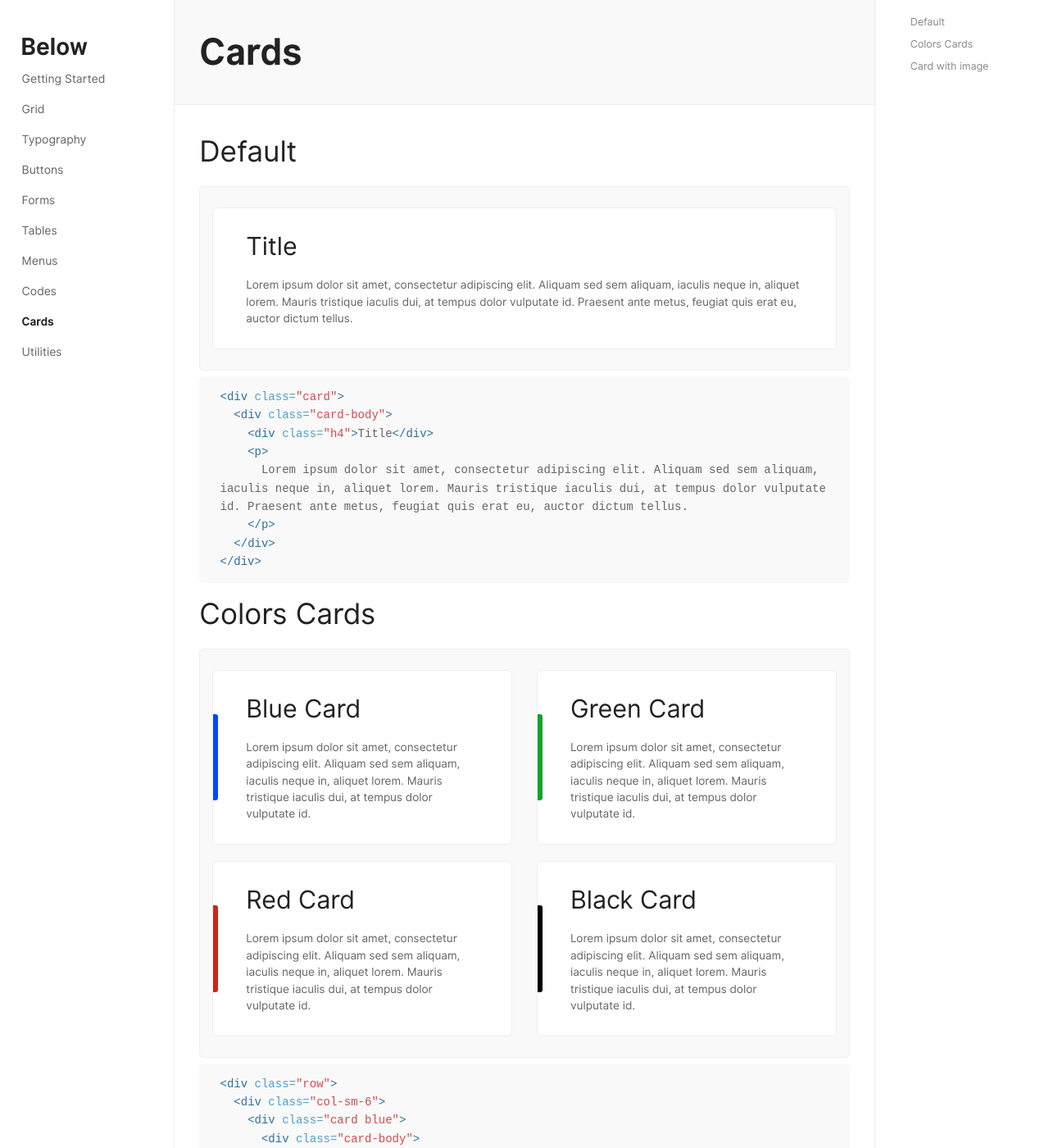
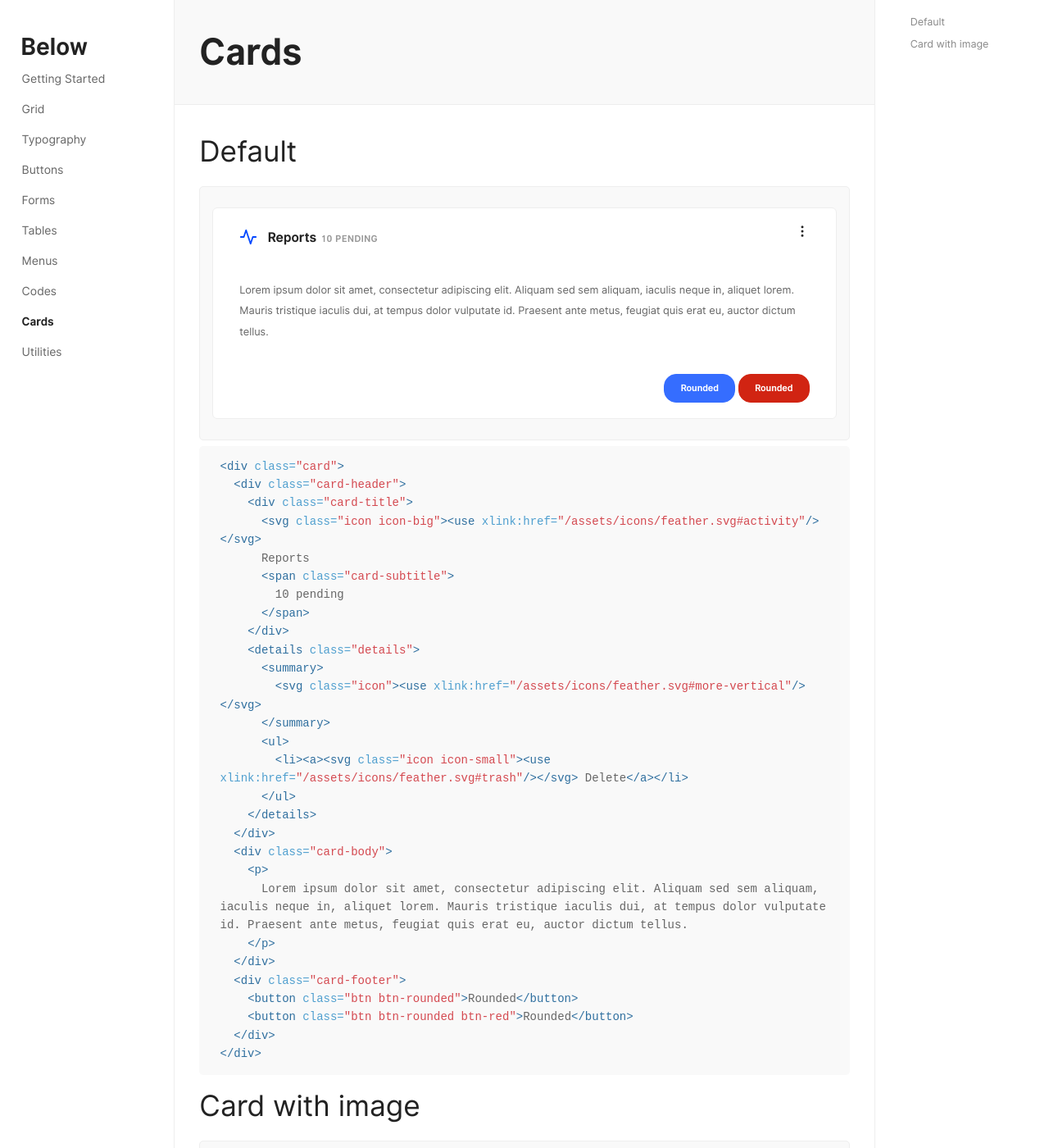
Before and after one commit to innusource/below, a Jekyll site: the page built from 09-cards.md, in a window 1280 px wide and 1400 px high. Shown: the whole window at 82% size. Built offline with Jekyll 4.4.1, drawn with Linux system fonts in a browser that asks for light colours; some of the changed text lies outside the part shown.

Commit message:
cards init

```diff
--- a/09-cards.md
+++ b/09-cards.md
@@ -10,73 +10,52 @@ toc: true
 ### Default
 {% capture example %}
 <div class="card">
+  <div class="card-header">
+    <div class="card-title">
+      <svg class="icon icon-big"><use xlink:href="/assets/icons/feather.svg#activity"/></svg>
+      Reports
+      <span class="card-subtitle">
+        10 pending
+      </span>
+    </div>
+    <details class="details">
+      <summary>
+        <svg class="icon"><use xlink:href="/assets/icons/feather.svg#more-vertical"/></svg>
+      </summary>
+      <ul>
+        <li><a><svg class="icon icon-small"><use xlink:href="/assets/icons/feather.svg#trash"/></svg> Delete</a></li>
+      </ul>
+    </details>
+  </div>
   <div class="card-body">
-    <div class="h4">Title</div>
     <p>
       Lorem ipsum dolor sit amet, consectetur adipiscing elit. Aliquam sed sem aliquam, iaculis neque in, aliquet lorem. Mauris tristique iaculis dui, at tempus dolor vulputate id. Praesent ante metus, feugiat quis erat eu, auctor dictum tellus.
     </p>
+  </div>
+  <div class="card-footer">
+    <button class="btn btn-rounded">Rounded</button>
+    <button class="btn btn-rounded btn-red">Rounded</button>
   </div>
 </div>
 {% endcapture %}
 {% include example.html content=example %}
 
-### Colors Cards
-{% capture example %}
-<div class="row">
-  <div class="col-sm-6">
-    <div class="card blue">
-      <div class="card-body">
-        <div class="h4">Blue Card</div>
-        <p>
-          Lorem ipsum dolor sit amet, consectetur adipiscing elit. Aliquam sed sem aliquam, iaculis neque in, aliquet lorem. Mauris tristique iaculis dui, at tempus dolor vulputate id.
-        </p>
-      </div>
-    </div>
-  </div>
-  <div class="col-sm-6">
-    <div class="card green">
-      <div class="card-body">
-        <div class="h4">Green Card</div>
-        <p>
-          Lorem ipsum dolor sit amet, consectetur adipiscing elit. Aliquam sed sem aliquam, iaculis neque in, aliquet lorem. Mauris tristique iaculis dui, at tempus dolor vulputate id.
-        </p>
-      </div>
-    </div>
-  </div>
-  <div class="col-sm-6">
-    <div class="card red">
-      <div class="card-body">
-        <div class="h4">Red Card</div>
-        <p>
-          Lorem ipsum dolor sit amet, consectetur adipiscing elit. Aliquam sed sem aliquam, iaculis neque in, aliquet lorem. Mauris tristique iaculis dui, at tempus dolor vulputate id.
-        </p>
-      </div>
-    </div>
-  </div>
-  <div class="col-sm-6">
-    <div class="card black">
-      <div class="card-body">
-        <div class="h4">Black Card</div>
-        <p>
-          Lorem ipsum dolor sit amet, consectetur adipiscing elit. Aliquam sed sem aliquam, iaculis neque in, aliquet lorem. Mauris tristique iaculis dui, at tempus dolor vulputate id.
-        </p>
-      </div>
-    </div>
-  </div>
-</div>
-{% endcapture %}
-{% include example.html content=example %}
 
 ### Card with image
 {% capture example %}
 <div class="col-sm-6">
   <div class="card">
     <img src="/assets/img/img.jpeg">
+    <div class="card-header">
+      <div class="card-title">Title</div>
+    </div>
     <div class="card-body">
-      <div class="h4">Title</div>
       <p>
-        Lorem ipsum dolor sit amet, consectetur adipiscing elit. Aliquam sed sem aliquam, iaculis neque in, aliquet lorem. Mauris tristique iaculis dui, at tempus dolor vulputate id. Praesent ante metus, feugiat quis erat eu, auctor dictum tellus.
+        Lorem ipsum dolor sit amet, consectetur adipiscing elit. Aliquam sed sem aliquam, iaculis neque in, aliquet lorem.
       </p>
+    </div>
+    <div class="card-footer">
+      <button class="btn btn-rounded">Rounded</button>
     </div>
   </div>
 </div>
--- a/_sass/below/_cards.scss
+++ b/_sass/below/_cards.scss
@@ -5,34 +5,39 @@
   border-radius: 6px;
   position: relative;
   margin: 10px 0;
-  .card-body{
-    padding: 0.8rem 2.5rem;
+  .card-header, .card-body, .card-footer{
+    padding: 1.2rem 2rem;
   }
-  &.black,&.green,&.blue,&.red{
-    &:before {
-      content: "";
-      width: 6px;
-      height: 50%;
-      position: absolute;
-      border-radius: 0 3px 3px 0;
-      top: 25%;
-      left:0;
+  .card-header{
+    display: flex;
+    justify-content: space-between;
+    .card-title{
+      font-weight: 600;
+      font-size: 1rem;
+      position: relative;
+      .icon{
+        position: relative;
+        top: 5px;
+        margin-right: 8px;
+        color: #0248FF;
+      }
+      .card-subtitle{
+        color: #999;
+        font-size: 0.7rem;
+        text-transform: uppercase;
+        letter-spacing: 0.5px;
+        margin-left: 2px;
+      }
     }
   }
-  &.black{
-    &::before{ background: $black; }
-  }
-  &.blue{
-    &::before{ background: $blue; }
-  }
-  &.red{
-    &::before{ background: $red; }
-  }
-  &.green{
-    &::before{ background: $green; }
+  .card-footer{
+    text-align: right;
   }
   p{
     color: $black-three;
+    font-size: 0.8rem;
+    line-height: 2;
+    margin: 0;
   }
   img{
     max-width: 100%;
```
